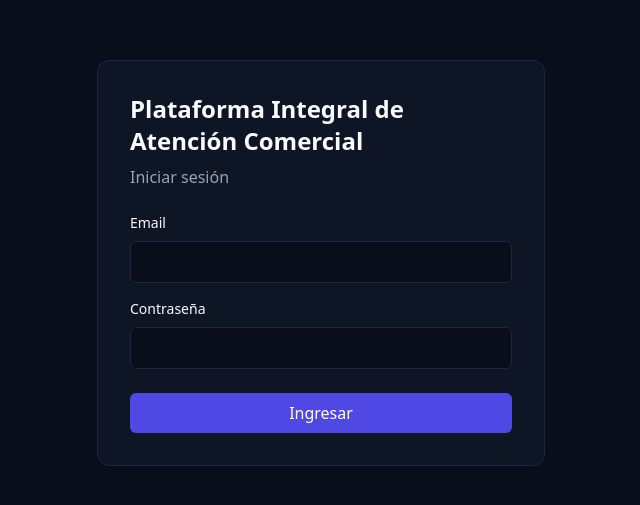
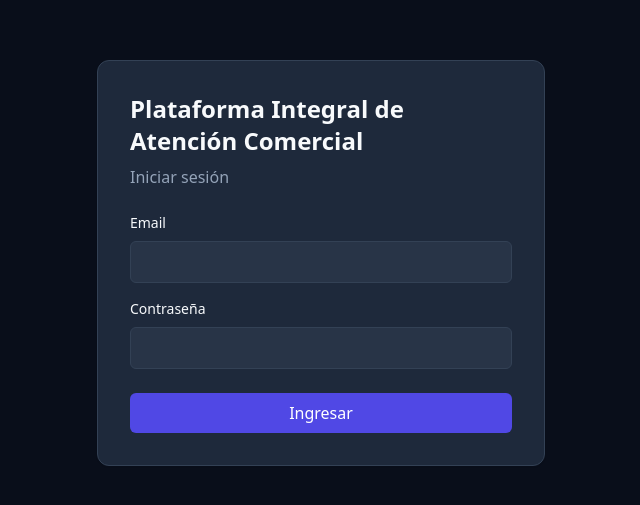
Before and after one commit to SantillanMJoseM/ChatComercial, a Next.js app in the folder apps/web/: page /login in a window 1280 px wide. Shown: the part 137-642 px from the top of the page, without its empty margins (319-959 px from the left). Built offline with nearby package versions, Linux system fonts and the light colour scheme; no server answers.

Commit message:
fix: V2.9 global dark theme normalization, shared components

```diff
--- a/apps/web/src/app/login/page.tsx
+++ b/apps/web/src/app/login/page.tsx
@@ -26,14 +26,14 @@ export default function LoginPage() {
 
   return (
     <div className="min-h-screen flex items-center justify-center p-4">
-      <form onSubmit={handleSubmit} className="w-full max-w-md bg-card border border-border rounded-xl p-8 shadow-sm">
+      <form onSubmit={handleSubmit} className="w-full max-w-md bg-slate-800 border border-slate-700 rounded-xl p-8 shadow-sm">
         <h1 className="text-2xl font-bold mb-2">Plataforma Integral de Atención Comercial</h1>
-        <p className="text-muted-foreground mb-6">Iniciar sesión</p>
+        <p className="text-slate-400 mb-6">Iniciar sesión</p>
         {error && <div className="mb-4 text-red-600 text-sm">{error}</div>}
         <label className="block mb-2 text-sm font-medium">Email</label>
-        <input className="w-full mb-4 px-3 py-2 border border-border rounded-md bg-background" type="email" value={email} onChange={(e)=>setEmail(e.target.value)} required />
+        <input className="w-full mb-4 px-3 py-2 border border-slate-700 rounded-md bg-slate-700/50" type="email" value={email} onChange={(e)=>setEmail(e.target.value)} required />
         <label className="block mb-2 text-sm font-medium">Contraseña</label>
-        <input className="w-full mb-6 px-3 py-2 border border-border rounded-md bg-background" type="password" value={password} onChange={(e)=>setPassword(e.target.value)} required />
+        <input className="w-full mb-6 px-3 py-2 border border-slate-700 rounded-md bg-slate-700/50" type="password" value={password} onChange={(e)=>setPassword(e.target.value)} required />
         <button disabled={loading} className="w-full bg-primary text-primary-foreground py-2 rounded-md font-medium disabled:opacity-50">
           {loading ? 'Ingresando...' : 'Ingresar'}
         </button>
--- a/apps/web/src/components/ui/empty-state.tsx
+++ b/apps/web/src/components/ui/empty-state.tsx
@@ -1,9 +1,9 @@
 export function EmptyState({ title, description }: { title: string; description?: string }) {
   return (
-    <div className="bg-white border border-slate-200 rounded-xl p-8 text-center">
+    <div className="bg-slate-800 border border-slate-700 rounded-xl p-8 text-center">
       <div className="text-slate-400 text-4xl mb-2">📭</div>
-      <div className="font-semibold text-slate-700">{title}</div>
-      {description && <div className="text-sm text-slate-500 mt-1">{description}</div>}
+      <div className="font-semibold text-slate-200">{title}</div>
+      {description && <div className="text-sm text-slate-400 mt-1">{description}</div>}
     </div>
   );
 }
--- a/apps/web/src/components/ui/kpi-card.tsx
+++ b/apps/web/src/components/ui/kpi-card.tsx
@@ -1,11 +1,11 @@
 export function KpiCard({ title, value, color, icon }: { title: string; value: any; color?: string; icon?: string }) {
   return (
-    <div className="bg-white border border-slate-200 rounded-xl p-5 shadow-sm">
+    <div className="bg-slate-800 border border-slate-700 rounded-xl p-5 shadow-sm">
       <div className="flex items-center justify-between">
-        <div className="text-xs text-slate-500 uppercase tracking-wide">{title}</div>
+        <div className="text-xs text-slate-400 uppercase tracking-wide">{title}</div>
         {icon && <span className="text-lg">{icon}</span>}
       </div>
-      <div className={`text-3xl font-bold mt-2 ${color || 'text-slate-800'}`}>{value ?? '—'}</div>
+      <div className={`text-3xl font-bold mt-2 ${color || 'text-slate-100'}`}>{value ?? '—'}</div>
     </div>
   );
 }
--- a/apps/web/src/components/ui/page-header.tsx
+++ b/apps/web/src/components/ui/page-header.tsx
@@ -4,8 +4,8 @@ export function PageHeader({ title, description, actions }: { title: string; des
   return (
     <div className="mb-6 flex flex-col gap-2 md:flex-row md:items-center md:justify-between">
       <div>
-        <h1 className="text-2xl font-bold text-slate-800">{title}</h1>
-        {description && <p className="text-sm text-slate-500 mt-1">{description}</p>}
+        <h1 className="text-2xl font-bold text-slate-100">{title}</h1>
+        {description && <p className="text-sm text-slate-400 mt-1">{description}</p>}
       </div>
       {actions && <div className="flex gap-2">{actions}</div>}
     </div>
```
